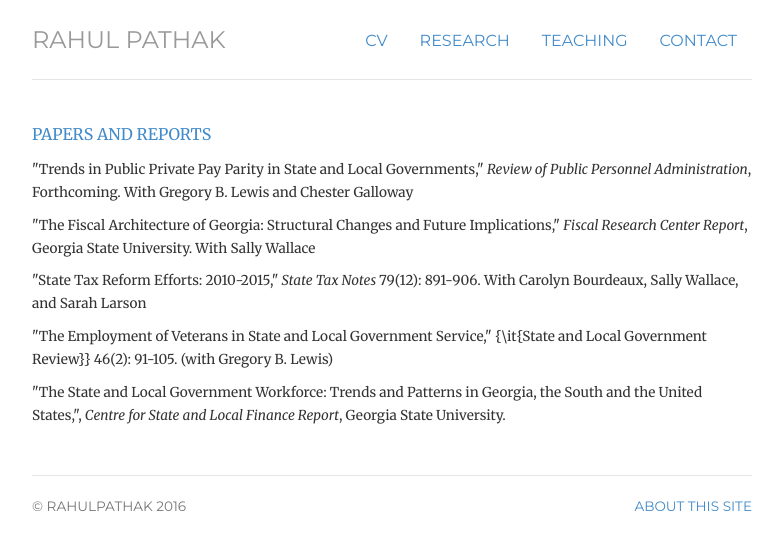
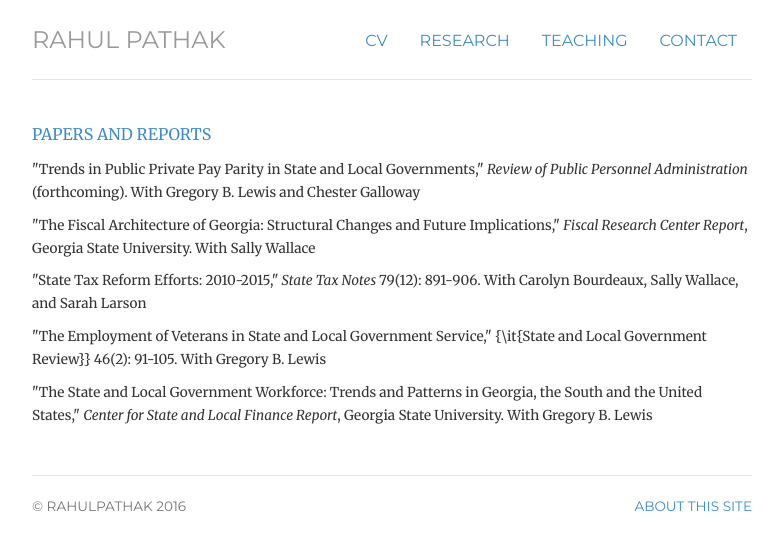
Before and after one commit to pathak-rahul/pathak-rahul.github.io, a Jekyll site: the page built from testing/index.html, in a window 1280 px wide. Shown: the top 550 px of the page, without its empty margins (248-1031 px from the left). Built offline with Jekyll 4.4.1, drawn with Linux system fonts in a browser that asks for light colours.

Commit message:
Update index.html

```diff
--- a/testing/index.html
+++ b/testing/index.html
@@ -14,11 +14,11 @@ title: research
 	<p class="text-primary">PAPERS AND REPORTS</p>
 <ul class="list-unstyled">
 
-	<p><li><small>"Trends in Public Private Pay Parity in State and Local Governments," <em>Review of Public Personnel Administration</em>, Forthcoming. With Gregory B. Lewis and Chester Galloway</small> </li></p>
+	<p><li><small>"Trends in Public Private Pay Parity in State and Local Governments," <em>Review of Public Personnel Administration</em> (forthcoming). With Gregory B. Lewis and Chester Galloway</small> </li></p>
 	<p><li><small>"The Fiscal Architecture of Georgia: Structural Changes and Future Implications," <em>Fiscal Research Center Report</em>, Georgia State University. With Sally Wallace </small> </li></p>
 	<p><li><small>"State Tax Reform Efforts: 2010-2015," <em> State Tax Notes </em> 79(12): 891-906. With Carolyn Bourdeaux, Sally Wallace, and Sarah Larson</small> </li></p>
-	<p><li><small>"The Employment of Veterans in State and Local Government Service," {\it{State and Local Government Review}} 46(2): 91-105. (with Gregory B. Lewis)</small> </li></p>
-	<p><li><small>"The State and Local Government Workforce: Trends and Patterns in Georgia, the South and the United States,", <em>Centre for State and Local Finance Report</em>, Georgia State University.</small> </li></p>
+	<p><li><small>"The Employment of Veterans in State and Local Government Service," {\it{State and Local Government Review}} 46(2): 91-105. With Gregory B. Lewis</small> </li></p>
+	<p><li><small>"The State and Local Government Workforce: Trends and Patterns in Georgia, the South and the United States," <em>Center for State and Local Finance Report</em>, Georgia State University. With Gregory B. Lewis</small> </li></p>
 
 </ul>
 	</p>
```
